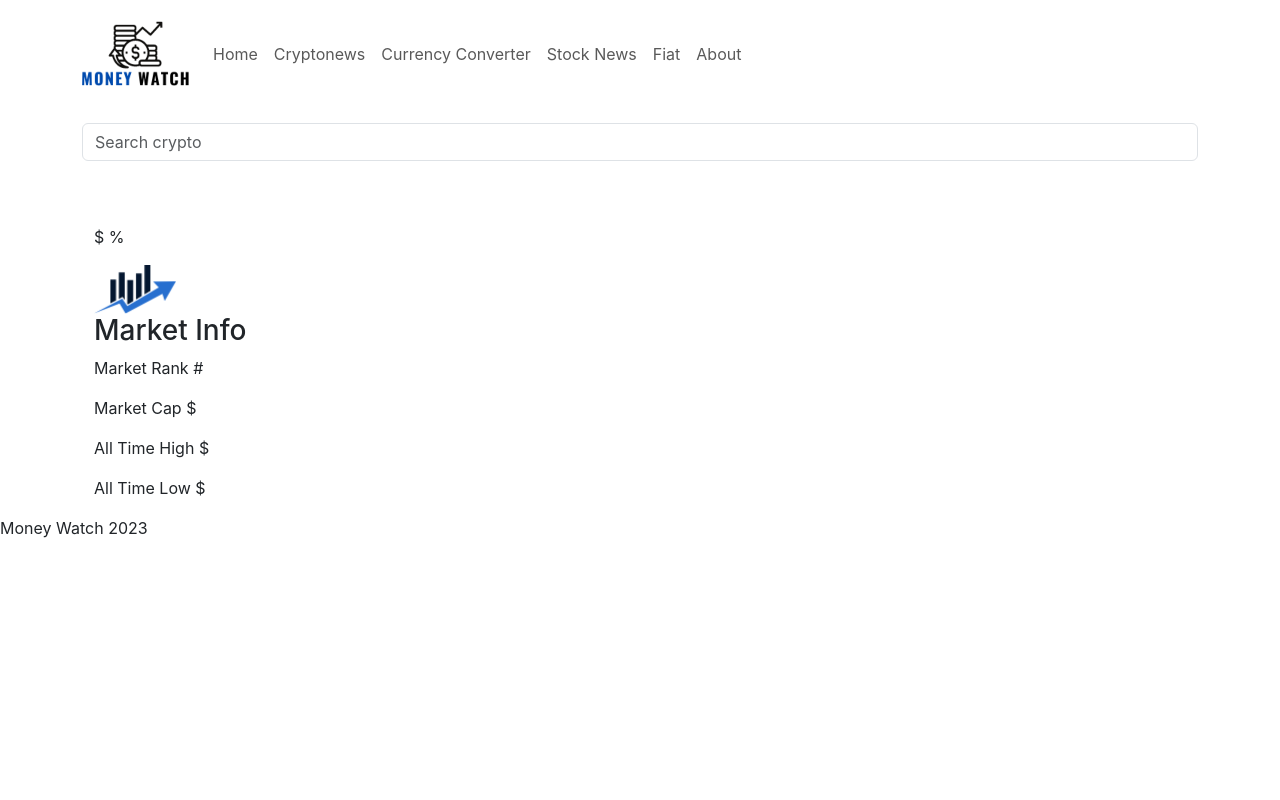
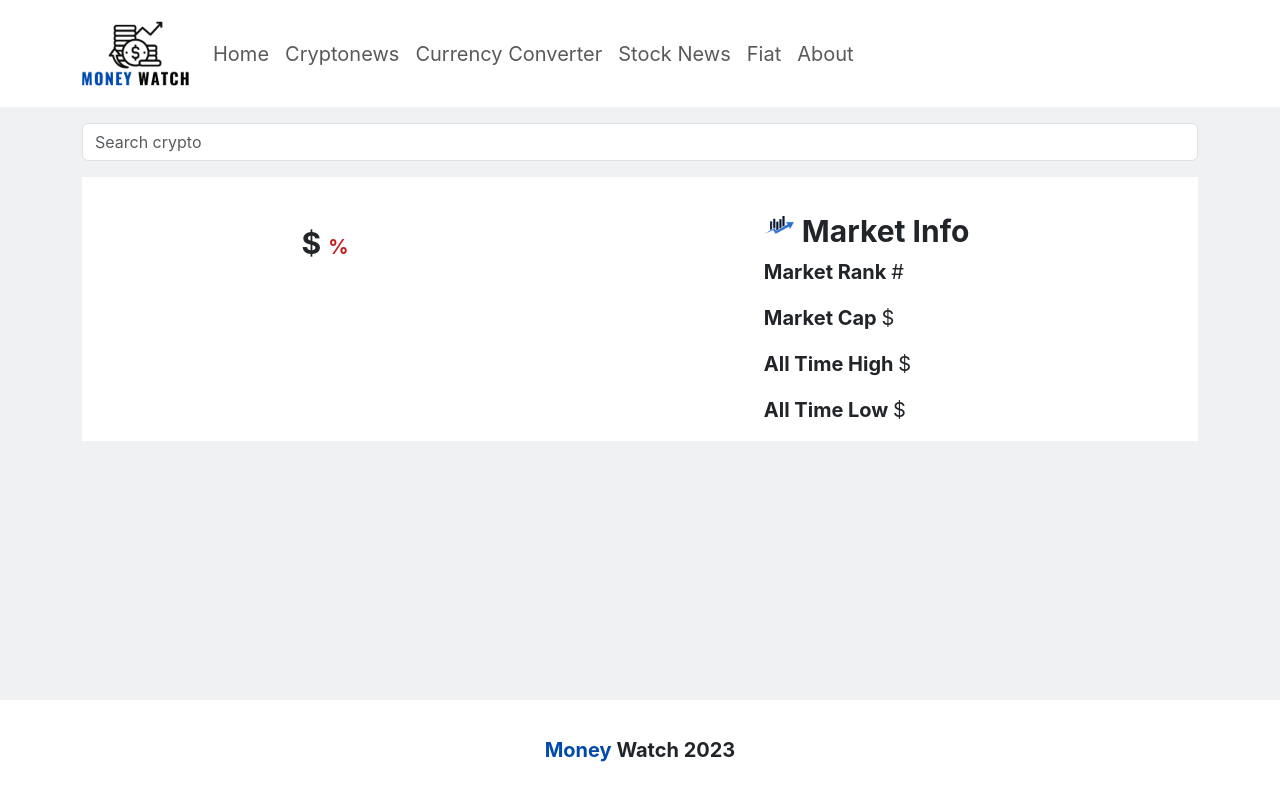
Before and after one commit to ACSD-projectgroup/final-project, a React (Create React App) app: page /SearchCryptopage in a window 1280 px wide. Built offline with nearby package versions, Linux system fonts and the light colour scheme.

Commit message:
ammended css

```diff
--- a/src/App.css
+++ b/src/App.css
@@ -1,38 +1,107 @@
-.App {
-  text-align: center;
-}
-
-.App-logo {
-  height: 40vmin;
-  pointer-events: none;
-}
-
-@media (prefers-reduced-motion: no-preference) {
-  .App-logo {
-    animation: App-logo-spin infinite 20s linear;
-  }
-}
-
-.App-header {
-  background-color: #282c34;
+.app{
   min-height: 100vh;
   display: flex;
   flex-direction: column;
-  align-items: center;
-  justify-content: center;
-  font-size: calc(10px + 2vmin);
-  color: white;
 }
 
-.App-link {
-  color: #61dafb;
+.bg{
+  background-color: #eff1f3;
 }
 
-@keyframes App-logo-spin {
-  from {
-    transform: rotate(0deg);
-  }
-  to {
-    transform: rotate(360deg);
-  }
+/*Used for styling coin cards*/
+
+.cryptoContainer{
+  background-color: white;
 }
+
+.coinImg{
+  max-width: 50px;
+  height: auto;
+}
+
+.textBold{
+  font-weight: bold;
+}
+
+.textCenter{
+  align-self: center;
+}
+
+.textRed{
+  color:rgb(194, 33, 33);
+}
+
+.textGreen{
+  color: rgb(17, 179, 17);
+}
+
+/* Nav Styling*/
+.navbar{
+  background-color: white;
+  font-size: 20px;
+}
+
+
+/*Footer Styling*/
+
+.footer {
+  text-align: center;
+  margin-top: auto;
+  padding: 8px;
+  background-color: white;
+  margin-top: auto;
+  padding: 35px;
+  font-weight: bold;
+  font-size: 20px;
+}
+
+.blueColor{
+  color: #004aad;
+}
+
+/*Styling coin search Page*/
+.coinInfoFlex{
+  display: flex;
+  justify-content: space-around;
+}
+
+.coinHeading{
+ display: flex;
+ align-items: center;
+}
+
+.coinHeading h3{
+  font-weight: bold;
+  font-size: 30px;
+  margin-right: 9px;
+  margin-top: 20px;
+}
+
+.coinHeading img{
+  margin-right: 8px;
+  max-width: 30px;
+  height: auto;
+}
+
+.coinSymbol{
+  font-size: 20px;
+  font-weight: 400;
+}
+
+.coinPrice{
+  font-weight: bold;
+  font-size: 30px;
+}
+
+.dailyChange{
+  font-size: 20px;
+}
+
+.marketInfo p{
+  font-weight: bold;
+  font-size: 20px;
+}
+
+.marketData{
+  font-weight: 400;
+}
--- a/src/App.js
+++ b/src/App.js
@@ -27,7 +27,6 @@ function App() {
               <Route path="/Forexpage" element={<Forexpage />}></Route>
               <Route path="/Stocknewspage" element={<Stocknewspage />}></Route>
               <Route path="/SearchCryptopage" element={<SearchCryptopage />}></Route>
-
             </Routes>
         </Router>
         <Footer />
```
